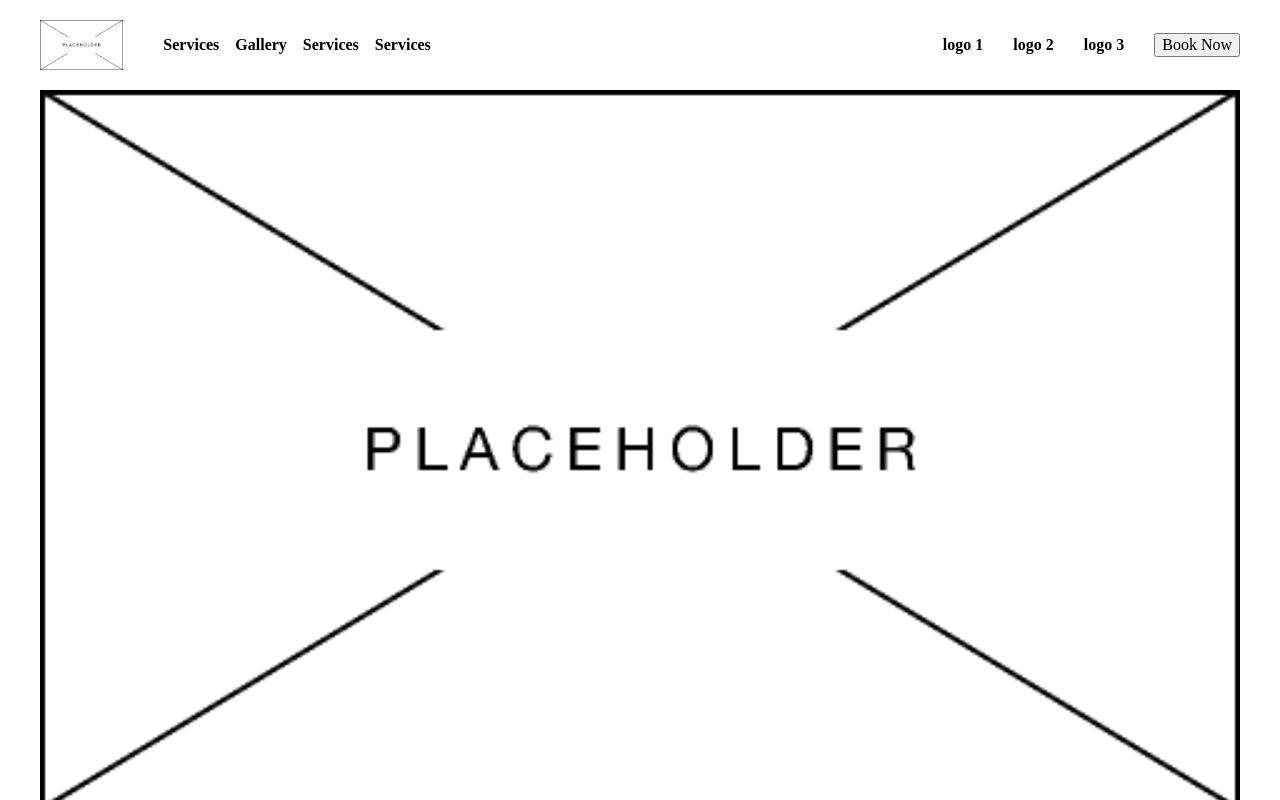
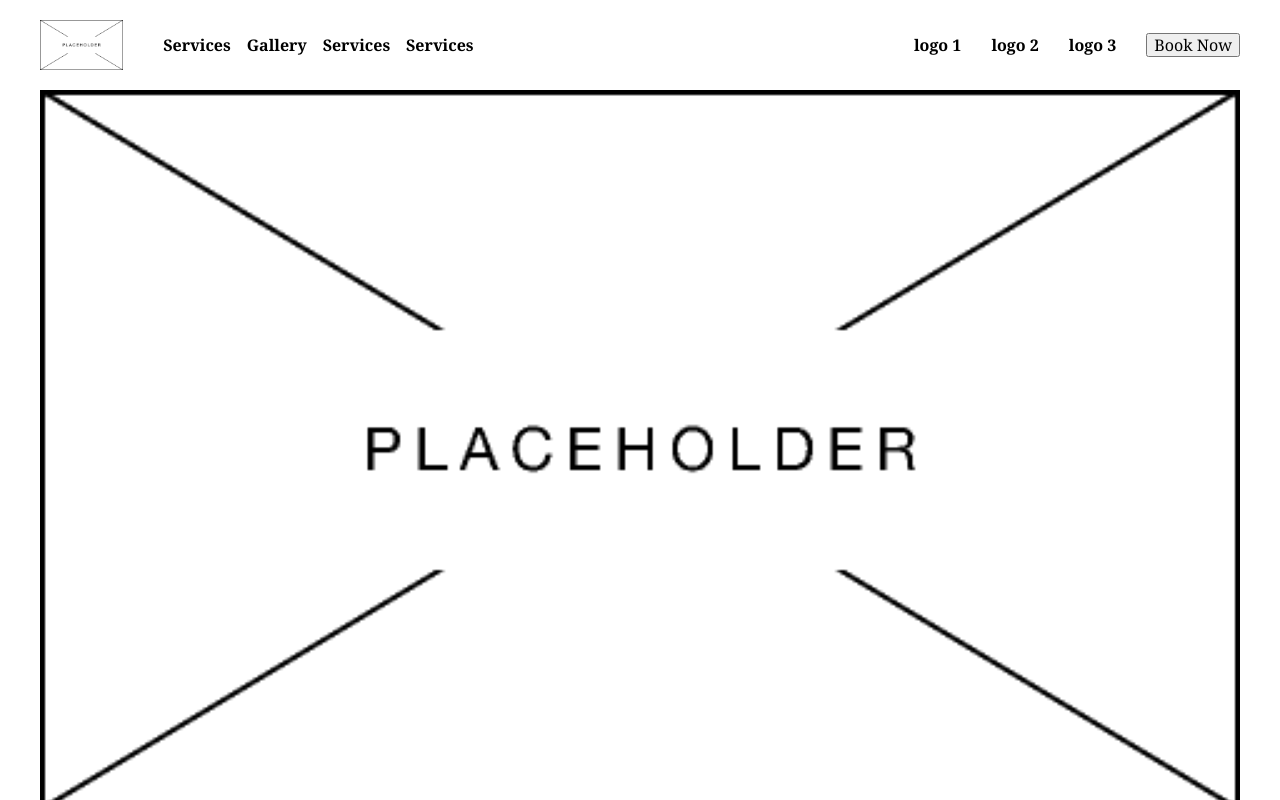
Before and after one commit to quincythai/business-website, a plain HTML site: page index.html in a window 1280 px wide. Drawn offline with Linux system fonts and the light colour scheme.

Commit message:
Add fotn

```diff
--- a/index.html
+++ b/index.html
@@ -1,12 +1,18 @@
 <!DOCTYPE html>
 <html lang="en">
+
 <head>
     <meta charset="UTF-8">
     <meta name="viewport" content="width=device-width, initial-scale=1.0">
     <title>Business Website</title>
     <link rel="stylesheet" href="styles/normalize.css">
     <link rel="stylesheet" href="styles/style.css">
+    <link rel="preconnect" href="https://fonts.googleapis.com">
+    <link rel="preconnect" href="https://fonts.gstatic.com" crossorigin>
+    <link href="https://fonts.googleapis.com/css2?family=Noto+Serif:wght@300;400;600;700;900&display=swap"
+        rel="stylesheet">
 </head>
+
 <body>
     <nav class="navigation-bar">
         <div class="left-side">
@@ -35,4 +41,5 @@
         <img src="images/placeholder.png" alt="main image of nail shop">
     </main>
 </body>
+
 </html>
--- a/styles/style.css
+++ b/styles/style.css
@@ -1,5 +1,9 @@
 :root {
     --gray: #F9F9F9;
+}
+
+body {
+    font-family: "Noto Serif", system-ui, -apple-system, BlinkMacSystemFont, 'Segoe UI', Roboto, Oxygen, Ubuntu, Cantarell, 'Open Sans', 'Helvetica Neue';
 }
 
 /* Remove scrolling */
```
